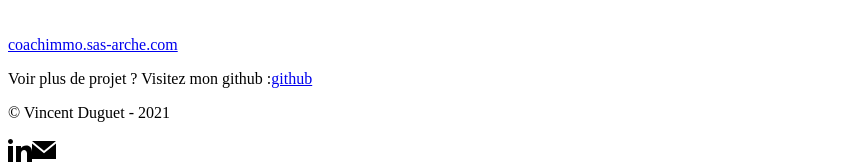
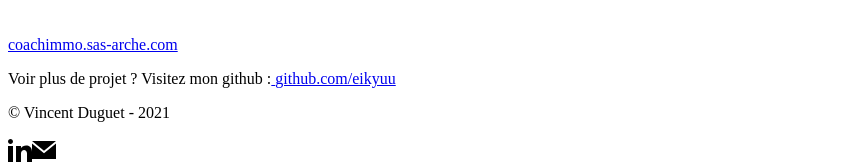
Before and after one commit to eikyuu/portfolio-2.1, a Next.js app: page / in a window 1280 px wide. Shown: the part 3422-3586 px from the top of the page, without its empty margins (0-857 px from the left). Built offline with nearby package versions, Linux system fonts and the light colour scheme.

Commit message:
link git

```diff
--- a/components/pages/home/AnotherProject.js
+++ b/components/pages/home/AnotherProject.js
@@ -48,8 +48,9 @@ const AnotherProject = () => {
             </div>
             <p className="mt-5">
               Voir plus de projet ? Visitez mon github :
-              <a href="linkedin.com/in/vincent-duguet/" target="_blank">
-                github
+              <a href="https://github.com/eikyuu" target="_blank">
+                {" "}
+                github.com/eikyuu
               </a>
             </p>
           </div>
```
